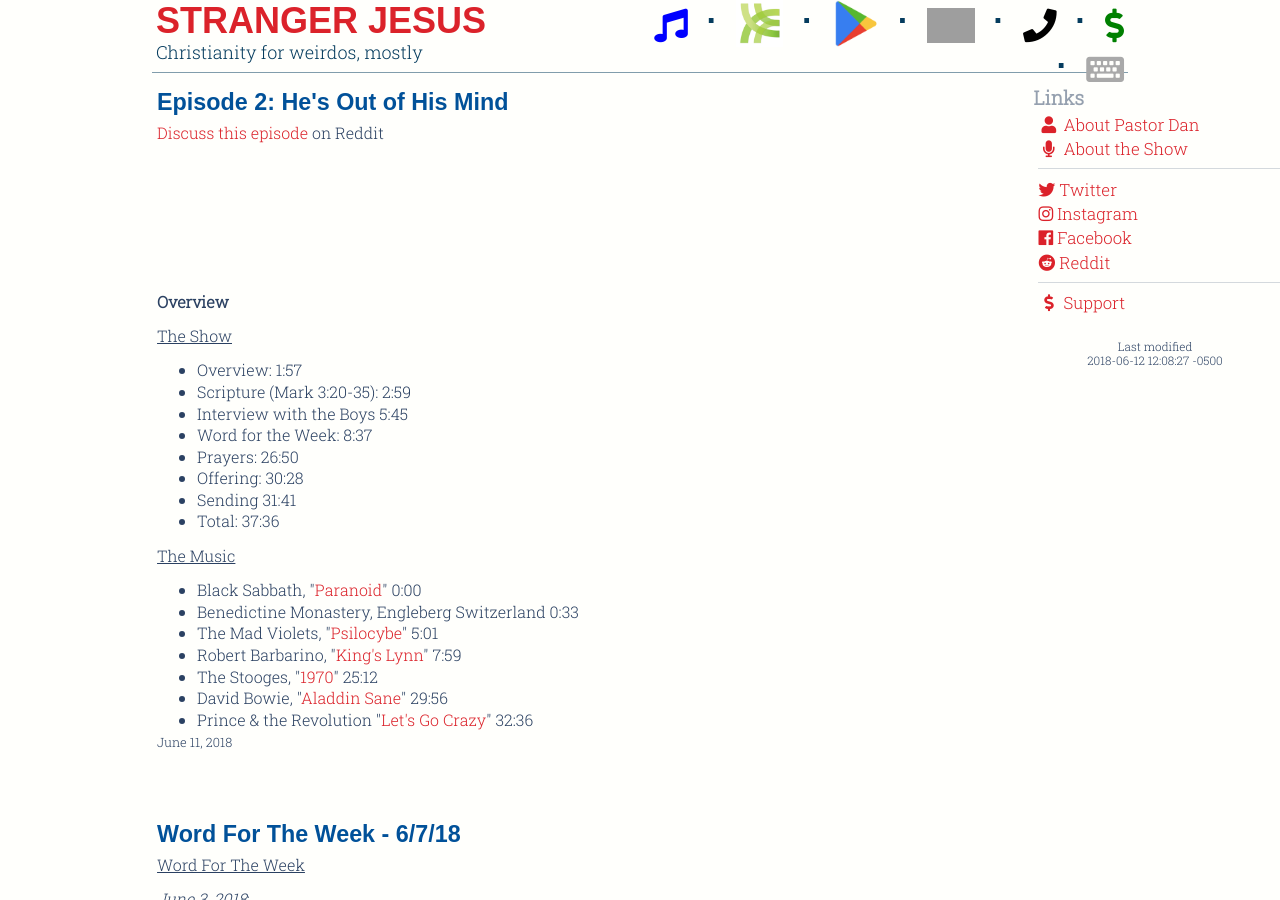
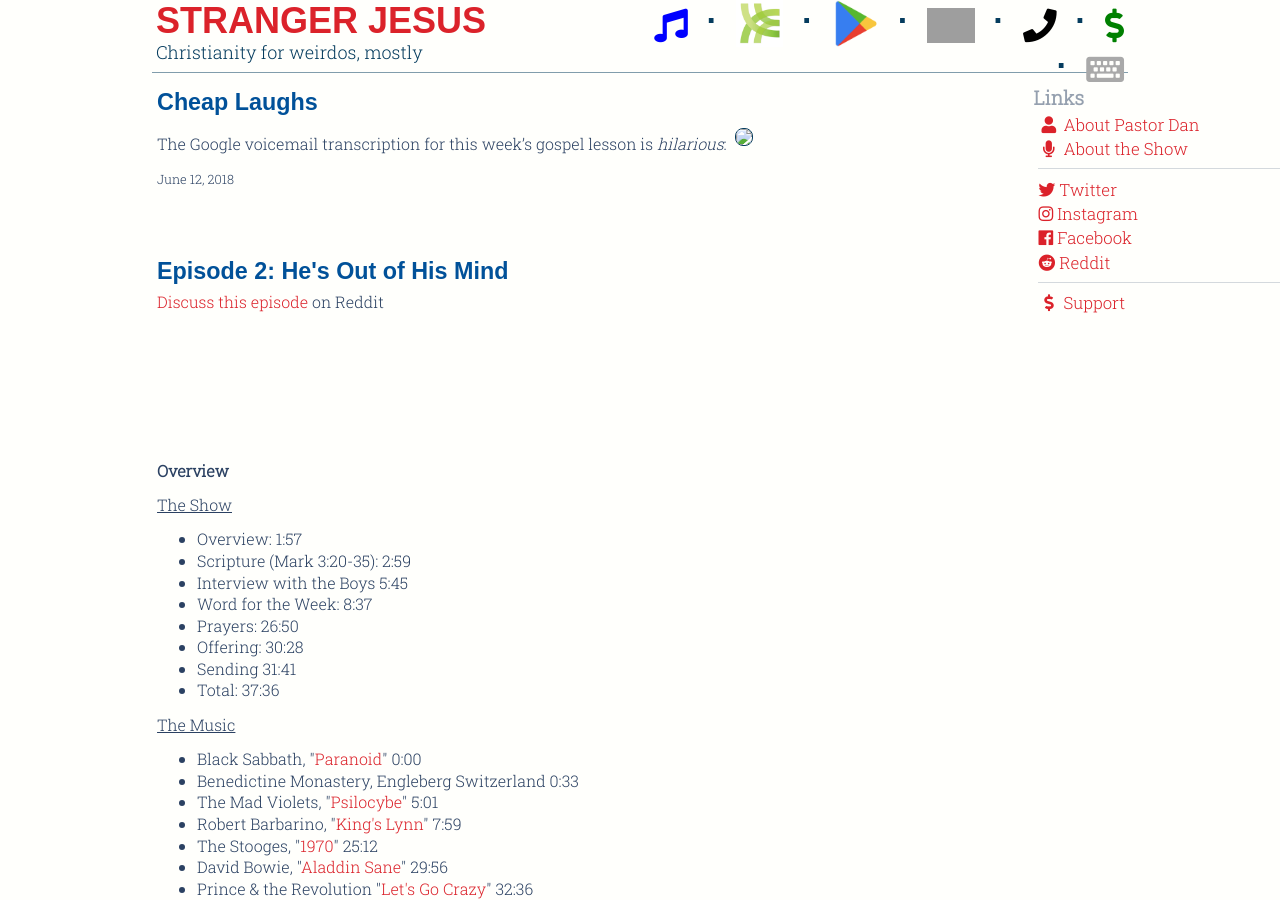
Before and after one commit to strangerjesus/home, a Jekyll site: the page built from index.md, in a window 1280 px wide and 900 px high. Built offline with Jekyll 4.4.1, drawn with Linux system fonts in a browser that asks for light colours; nearby versions of some CDN libraries; grey boxes are pictures that could not be loaded.

Commit message:
Various tweaks

```diff
--- a/_config.yml
+++ b/_config.yml
@@ -16,6 +16,7 @@
 url:     www.strangerjesus.com
 baseurl:
 email: dan@strangerjesus.com
+imageurl: http://www.strangerjesus.com/images/assets/
 
 title:    STRANGER JESUS
 name:  Stranger Jesus
--- a/_includes/sections/sidebar.html
+++ b/_includes/sections/sidebar.html
@@ -45,12 +45,6 @@
         </ul>
       </div>
       <br>
-      <div class='sidebar-note'>
-        <div class='faded-foreground'>
-          Last modified<br>
-          {{ site.time }}
-        </div>
-      </div>
     </div>
   </sidebar>
 {% endunless %}
--- a/_layouts/page.html
+++ b/_layouts/page.html
@@ -4,5 +4,8 @@
 
 <article class="page-article">
 	<h1>{{ page.title }}</h1>
+	{% if post.image =! null %}
+		{{ <a href="http://www.strangerjesus.com/assets/images/{{ post.img }}"><img src="http://www.strangerjesus.com/assets/images/{{ post.img }}" class="post-image"></a> }}
+	{% end if %}
 	{{ content }}
 </article>
--- /dev/null
+++ b/_posts/2018-06-12-voicemail.md
@@ -0,0 +1,11 @@
+---
+layout: page
+
+title: Cheap Laughs
+image:
+img-title:
+
+---
+
+The Google voicemail transcription for this week's gospel lesson is *hilarious*:
+<img src="{{ site.imageurl }}voicemail.png">
```
Also changed, not shown: assets/images/voicemail.png (added), 4 other files.
